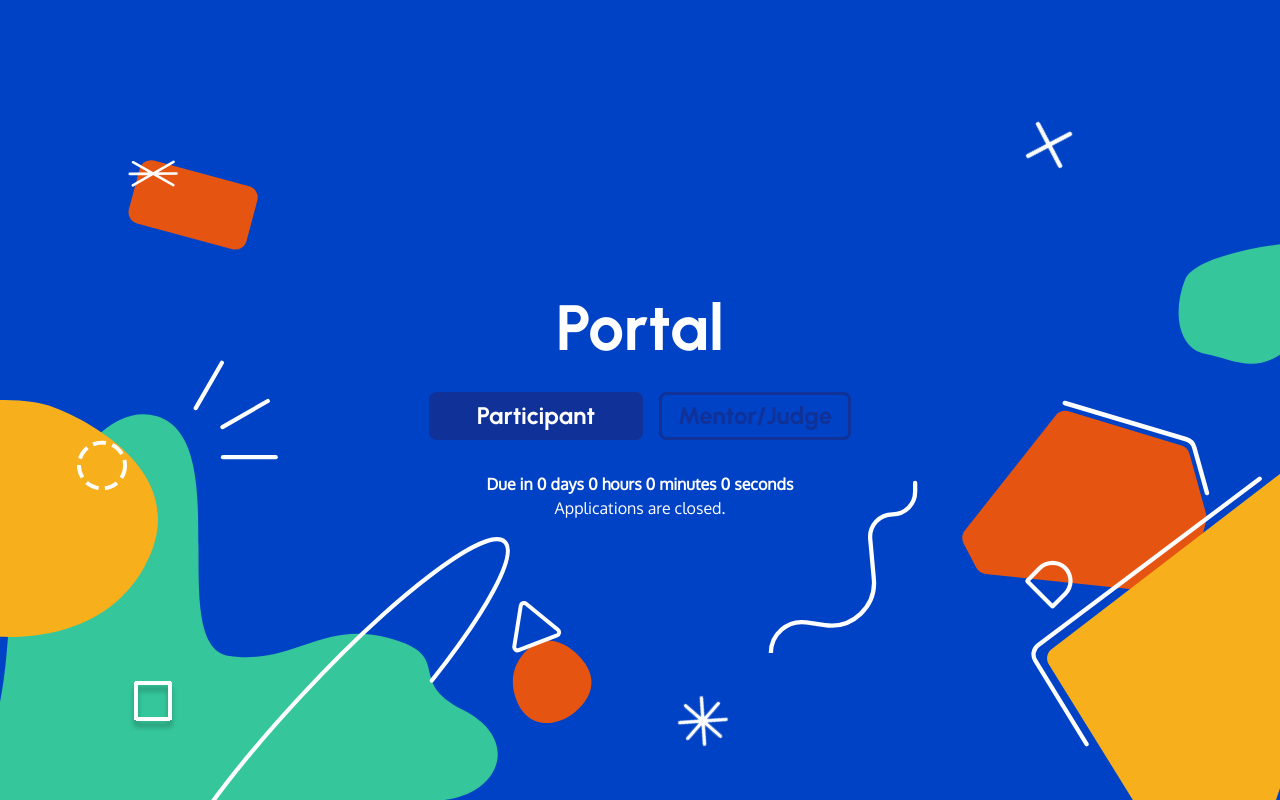
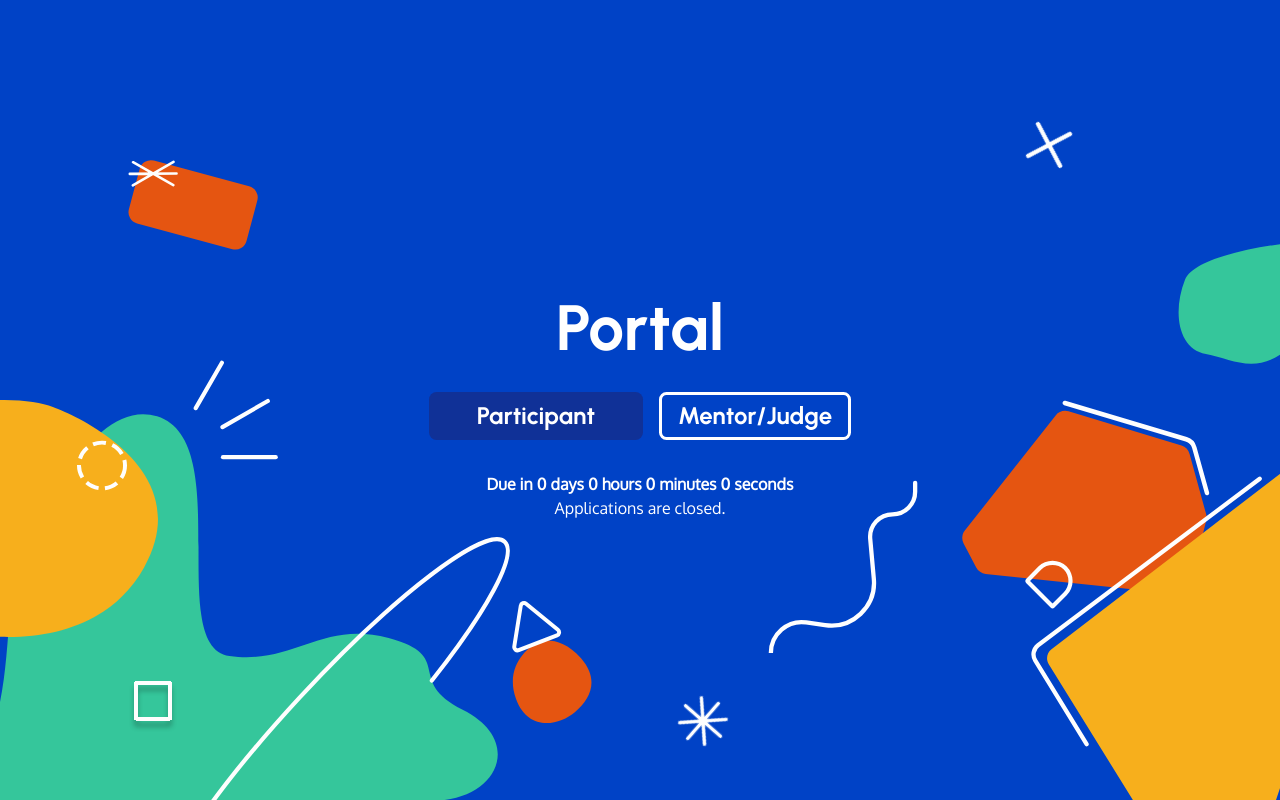
Before and after one commit to hack-duke/portal.hackduke.org, a React (Create React App) app in the folder portal-frontend/: page / in a window 1280 px wide. Built offline with nearby package versions, Linux system fonts and the light colour scheme; no server answers.

Commit message:
fix button styling

```diff
--- a/portal-frontend/src/components/Button.css
+++ b/portal-frontend/src/components/Button.css
@@ -19,8 +19,8 @@
 .button.secondary {
   background-color: rgba(0, 0, 0, 0);
   border: solid;
-  border-color: rgb(16, 49, 151);
-  color: rgb(16, 49, 151);
+  border-color: white(16, 49, 151);
+  color: white;
 }
 
 .button.tertiary {
--- a/portal-frontend/src/pages/FormsLandingPage.css
+++ b/portal-frontend/src/pages/FormsLandingPage.css
@@ -119,6 +119,11 @@
   min-width: 140px;
 }
 
+.form-card-actions .button.secondary {
+  border-color: rgb(16, 49, 151);
+  color: rgb(16, 49, 151);
+}
+
 /* Responsive design */
 @media (max-width: 768px) {
   .forms-landing-title {
```
